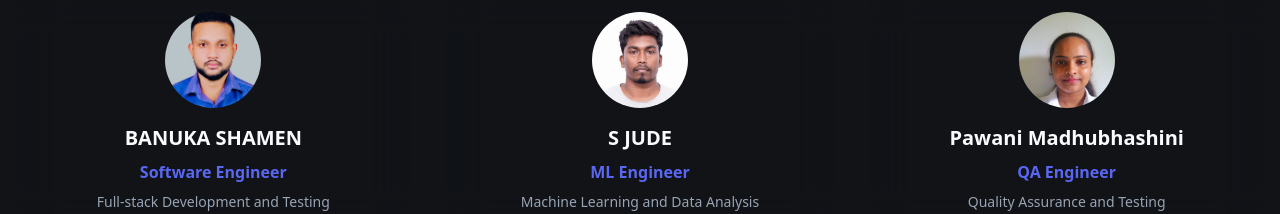
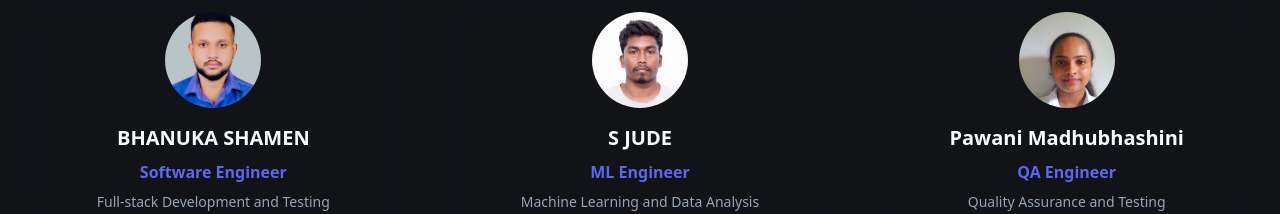
Before and after one commit to CyberneticWork/Cybernetic_web, a React (Vite) app: page /about in a window 1280 px wide. Shown: the part 2980-3194 px from the top of the page. Built offline with nearby package versions, Linux system fonts and the light colour scheme.

Commit message:
Update About.tsx

```diff
--- a/src/pages/About.tsx
+++ b/src/pages/About.tsx
@@ -92,7 +92,7 @@ const AboutPage = () => {
     },
 
      {
-      name: "BANUKA SHAMEN",
+      name: "BHANUKA SHAMEN",
       role: "Software Engineer",
       experience: "Full-stack Development and Testing",
       image: "/images/Bhanuka-SE.jpg"
```
